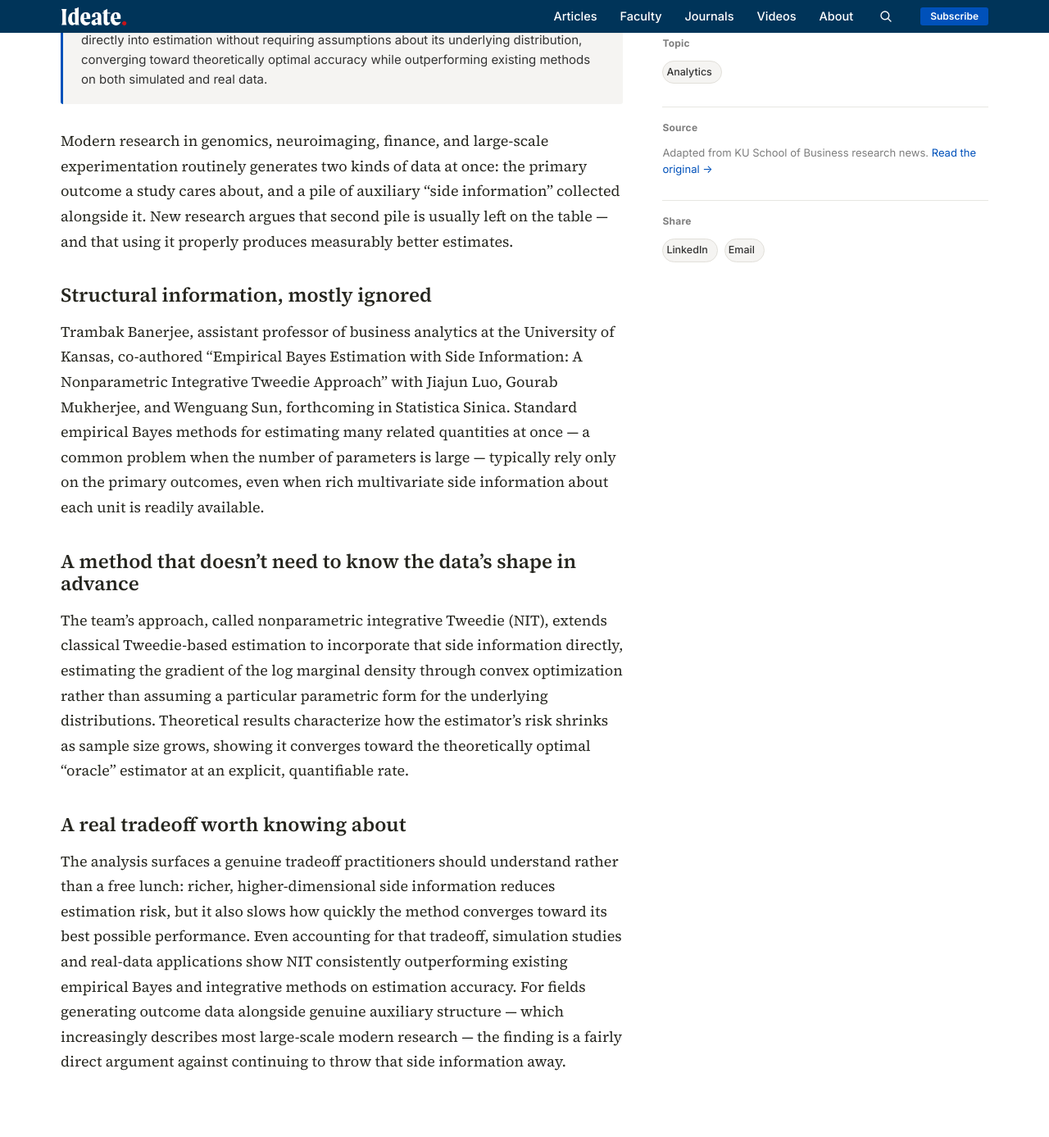
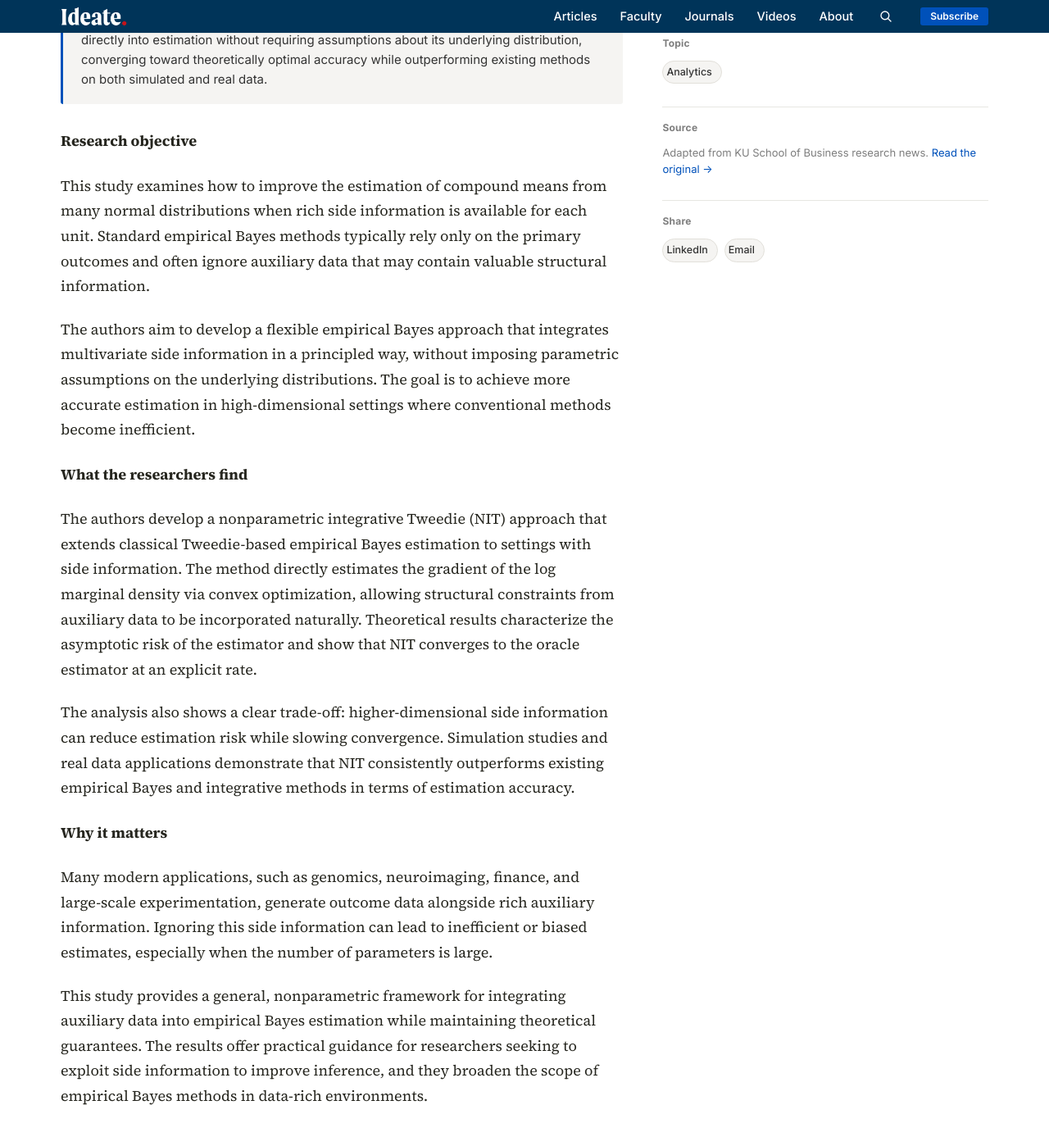
Before and after one commit to KUBschool/ideate, a Jekyll site: the page built from _articles/2025-11-06-empirical-bayes-side-information.md, in a window 1280 px wide and 1400 px high, scrolled down 1034 px. Shown: the top 1387 px of the window at 82% size. Built offline with Jekyll 4.4.1, drawn with Linux system fonts in a browser that asks for light colours; some of the changed text lies outside the part shown.

Commit message:
Update Article “2025-11-06-empirical-bayes-side-information”

```diff
--- a/_articles/2025-11-06-empirical-bayes-side-information.md
+++ b/_articles/2025-11-06-empirical-bayes-side-information.md
@@ -1,34 +1,44 @@
 ---
-title: "Getting more accurate estimates by finally using the data sitting right next to it"
-dek: "Genomics, neuroimaging, and large-scale experiments all generate rich auxiliary data alongside the main measurement researchers care about — and most statistical methods just ignore it. A new approach puts that side information to work."
+title: Getting more accurate estimates by finally using the data sitting right
+  next to it
+dek: Genomics, neuroimaging, and large-scale experiments all generate rich
+  auxiliary data alongside the main measurement researchers care about — and
+  most statistical methods just ignore it. A new approach puts that side
+  information to work.
 topic: analytics
 faculty:
   - trambak-banerjee
-byline: "Trambak Banerjee"
-date: 2025-11-06
+byline: Trambak Banerjee
+date: 2025-02-14
+image: /assets/uploads/bayesian-inference-copy.jpg
 image_tint: steam
 featured: false
-source_url: "https://business.ku.edu/research-and-faculty/analytics-information-operations/research-insights"
-answer_box: >-
-  Standard empirical Bayes estimation methods typically use only the
-  primary outcome measurements for each unit, ignoring rich auxiliary
-  "side information" that's often collected alongside it. A new
-  nonparametric approach integrates that side information directly into
-  estimation without requiring assumptions about its underlying
-  distribution, converging toward theoretically optimal accuracy while
-  outperforming existing methods on both simulated and real data.
+source_url: https://business.ku.edu/research-and-faculty/analytics-information-operations/research-insights
+answer_box: Standard empirical Bayes estimation methods typically use only the
+  primary outcome measurements for each unit, ignoring rich auxiliary "side
+  information" that's often collected alongside it. A new nonparametric approach
+  integrates that side information directly into estimation without requiring
+  assumptions about its underlying distribution, converging toward theoretically
+  optimal accuracy while outperforming existing methods on both simulated and
+  real data.
+status: null
+journal: Statistica Sinica
+journal_url: https://arxiv.org/abs/2308.05883
 ---
+#### Research objective
 
-Modern research in genomics, neuroimaging, finance, and large-scale experimentation routinely generates two kinds of data at once: the primary outcome a study cares about, and a pile of auxiliary "side information" collected alongside it. New research argues that second pile is usually left on the table — and that using it properly produces measurably better estimates.
+This study examines how to improve the estimation of compound means from many normal distributions when rich side information is available for each unit. Standard empirical Bayes methods typically rely only on the primary outcomes and often ignore auxiliary data that may contain valuable structural information.
 
-## Structural information, mostly ignored
+The authors aim to develop a flexible empirical Bayes approach that integrates multivariate side information in a principled way, without imposing parametric assumptions on the underlying distributions. The goal is to achieve more accurate estimation in high-dimensional settings where conventional methods become inefficient.
 
-Trambak Banerjee, assistant professor of business analytics at the University of Kansas, co-authored "Empirical Bayes Estimation with Side Information: A Nonparametric Integrative Tweedie Approach" with Jiajun Luo, Gourab Mukherjee, and Wenguang Sun, forthcoming in Statistica Sinica. Standard empirical Bayes methods for estimating many related quantities at once — a common problem when the number of parameters is large — typically rely only on the primary outcomes, even when rich multivariate side information about each unit is readily available.
+#### What the researchers find
 
-## A method that doesn't need to know the data's shape in advance
+The authors develop a nonparametric integrative Tweedie (NIT) approach that extends classical Tweedie-based empirical Bayes estimation to settings with side information. The method directly estimates the gradient of the log marginal density via convex optimization, allowing structural constraints from auxiliary data to be incorporated naturally. Theoretical results characterize the asymptotic risk of the estimator and show that NIT converges to the oracle estimator at an explicit rate.
 
-The team's approach, called nonparametric integrative Tweedie (NIT), extends classical Tweedie-based estimation to incorporate that side information directly, estimating the gradient of the log marginal density through convex optimization rather than assuming a particular parametric form for the underlying distributions. Theoretical results characterize how the estimator's risk shrinks as sample size grows, showing it converges toward the theoretically optimal "oracle" estimator at an explicit, quantifiable rate.
+The analysis also shows a clear trade-off: higher-dimensional side information can reduce estimation risk while slowing convergence. Simulation studies and real data applications demonstrate that NIT consistently outperforms existing empirical Bayes and integrative methods in terms of estimation accuracy.
 
-## A real tradeoff worth knowing about
+#### Why it matters
 
-The analysis surfaces a genuine tradeoff practitioners should understand rather than a free lunch: richer, higher-dimensional side information reduces estimation risk, but it also slows how quickly the method converges toward its best possible performance. Even accounting for that tradeoff, simulation studies and real-data applications show NIT consistently outperforming existing empirical Bayes and integrative methods on estimation accuracy. For fields generating outcome data alongside genuine auxiliary structure — which increasingly describes most large-scale modern research — the finding is a fairly direct argument against continuing to throw that side information away.
+Many modern applications, such as genomics, neuroimaging, finance, and large-scale experimentation, generate outcome data alongside rich auxiliary information. Ignoring this side information can lead to inefficient or biased estimates, especially when the number of parameters is large.
+
+This study provides a general, nonparametric framework for integrating auxiliary data into empirical Bayes estimation while maintaining theoretical guarantees. The results offer practical guidance for researchers seeking to exploit side information to improve inference, and they broaden the scope of empirical Bayes methods in data-rich environments.
```
Also changed, not shown: assets/uploads/bayesian-inference-copy.jpg (added).
